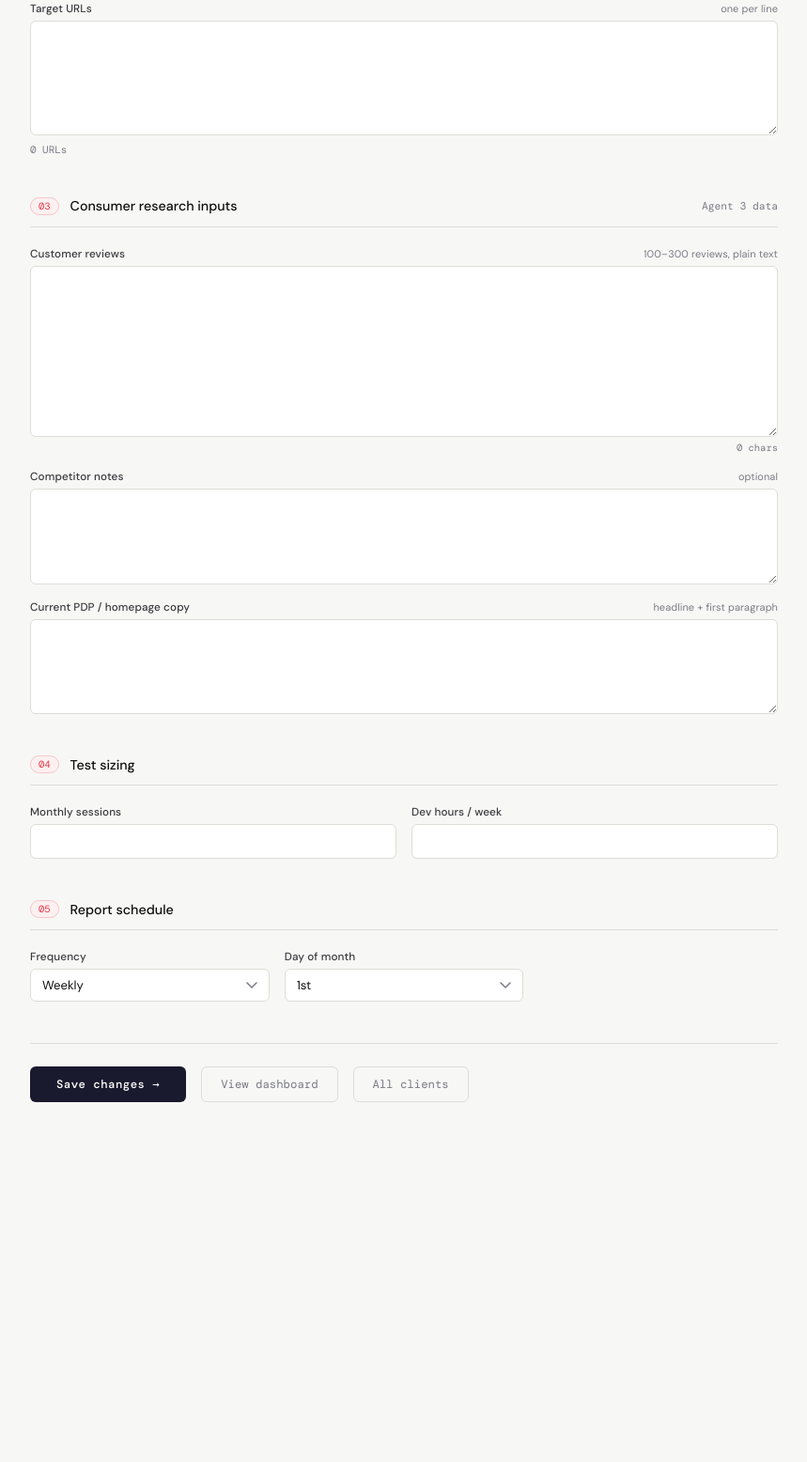
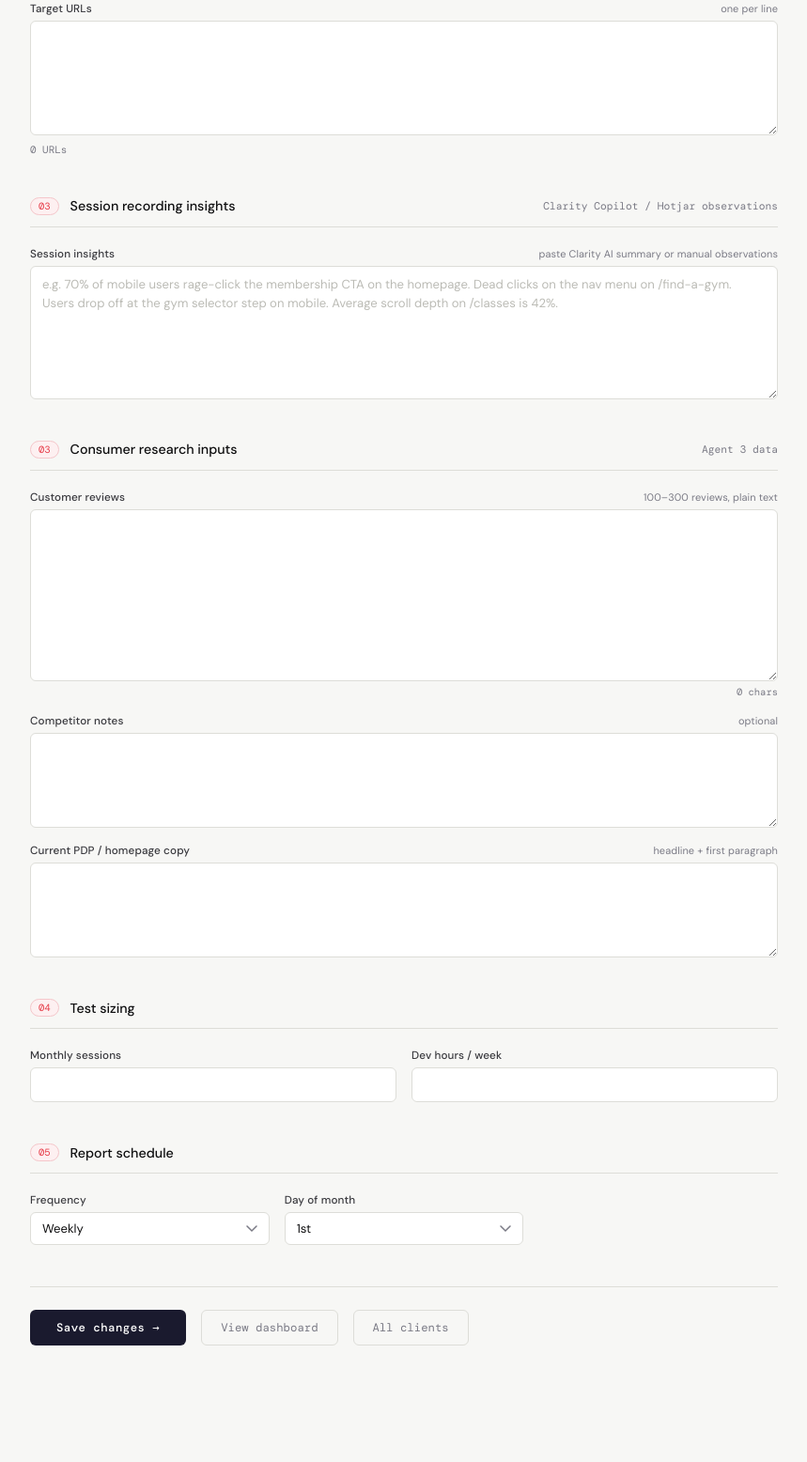
Before and after one commit to emi-cab/cablytics, a Flask app: template v2/templates/admin_edit_client.html in a window 1280 px wide. Shown: the part 518-2074 px from the top of the page at 94% size, without its empty margins (210-1069 px from the left). Before the commit the page ends 1691 px from the top, so only its background shows below. Run offline with Flask 3, Linux system fonts and the light colour scheme; the template is opened without the code that fills it, so the values that code supplies are empty.

Commit message:
<!-- Session insights -->

```diff
--- a/v2/templates/admin_edit_client.html
+++ b/v2/templates/admin_edit_client.html
@@ -313,6 +313,19 @@
       </div>
     </div>
 
+    <!-- Session insights -->
+    <div class="section">
+      <div class="section-header">
+        <span class="section-num">03</span>
+        <span class="section-title">Session recording insights</span>
+        <span class="section-note">Clarity Copilot / Hotjar observations</span>
+      </div>
+      <div class="field">
+        <label for="session_insights">Session insights <span class="hint">paste Clarity AI summary or manual observations</span></label>
+        <textarea id="session_insights" name="session_insights" rows="6" placeholder="e.g. 70% of mobile users rage-click the membership CTA on the homepage. Dead clicks on the nav menu on /find-a-gym. Users drop off at the gym selector step on mobile. Average scroll depth on /classes is 42%.">{{ client.session_insights or '' }}</textarea>
+      </div>
+    </div>
+
     <!-- 3. Consumer research -->
     <div class="section">
       <div class="section-header">
```
